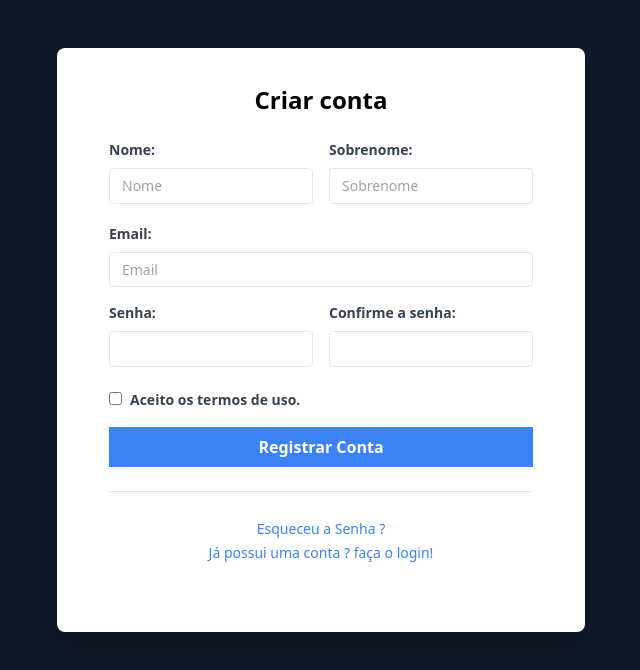
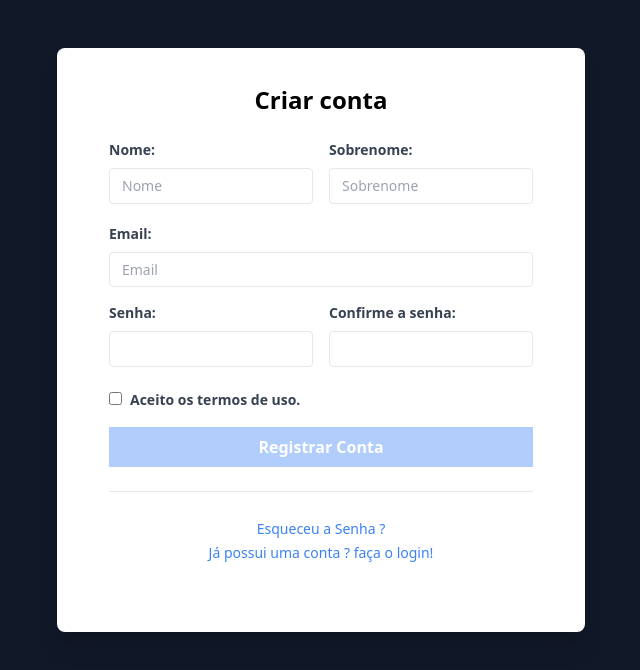
Before and after one commit to sergiohdljr/form-validation-zod, a React (Vite) app: page / in a window 1280 px wide. Shown: the top 670 px of the page, without its empty margins (319-959 px from the left). Built offline with nearby package versions, Linux system fonts and the light colour scheme.

Commit message:
feat: Disabled button

```diff
--- a/src/components/Form.tsx
+++ b/src/components/Form.tsx
@@ -1,9 +1,10 @@
-import { isDirty, z } from "zod";
+import { z } from "zod";
 import { SubmitHandler, useForm } from "react-hook-form";
 import { zodResolver } from "@hookform/resolvers/zod";
 import { ErrorMessage } from "./errorMessage";
 import clsx from "clsx";
-import { useState } from "react";
+import { FormEvent, useState } from "react";
+import { Event } from "clipboard";
 
 export const Form = () => {
   const validation = z
@@ -35,13 +36,13 @@ export const Form = () => {
     register,
     handleSubmit,
     reset,
-    formState: { errors, dirtyFields },
+    formState: { errors, dirtyFields, isValid },
   } = useForm<ValidationSchemaForm>({
     resolver: zodResolver(validation),
-    resetOptions:{
-      keepValues:false
+    resetOptions: {
+      keepValues: false,
     },
-    mode:"onChange",
+    mode: "onChange",
   });
 
   const onSubmit: SubmitHandler<ValidationSchemaForm> = (data) => {
@@ -52,14 +53,16 @@ export const Form = () => {
        Senha: ${data.Senha}`
     );
     reset({
-      Nome:"",
-      Sobrenome:"",
-      Email:"",
-      Senha:"",
-      confirmaSenha:"",
-      termos: false
-    })
+      Nome: "",
+      Sobrenome: "",
+      Email: "",
+      Senha: "",
+      confirmaSenha: "",
+      termos: false,
+    });
   };
+
+  const [disabled, setDisabled] = useState(true);
 
   return (
     <form className="px-8 pt-6 pb-8 mb-4" onSubmit={handleSubmit(onSubmit)}>
@@ -75,8 +78,9 @@ export const Form = () => {
             className={clsx(
               "w-full px-3 py-2 text-sm leading-tight text-gray-700 border rounded appearance-none focus:outline-none focus:shadow-outline transition-all duration-100",
               {
-                "focus:border-green-400 border-green-400": !errors.Nome && dirtyFields.Nome ,
-                "focus:border-red-400 border-red-400": errors.Nome
+                "focus:border-green-400 border-green-400":
+                  !errors.Nome && dirtyFields.Nome,
+                "focus:border-red-400 border-red-400": errors.Nome,
               }
             )}
             type="text"
@@ -178,7 +182,14 @@ export const Form = () => {
         </div>
       </div>
       <div className="mb-4">
-        <input type="checkbox" id="termos" {...register("termos")} />
+        <input
+          type="checkbox"
+          id="termos"
+          {...register("termos", {
+            onChange: (e: React.ChangeEvent<HTMLInputElement>) =>
+              setDisabled(!e.target.checked),
+          })}
+        />
         <label
           htmlFor="termos"
           className="ml-2 mb-2 text-sm font-bold text-gray-700"
@@ -191,7 +202,9 @@ export const Form = () => {
       <div className="mb-6 text-center">
         <button
           className="w-full px-4 py-2 font-bold text-white bg-blue-500  hover:bg-blue-700 focus:outline-none focus:shadow-outline disabled:bg-opacity-40 disabled:cursor-not-allowed cursor-pointer"
-          type="submit">
+          type="submit"
+          disabled={disabled}
+        >
           Registrar Conta
         </button>
       </div>
```
